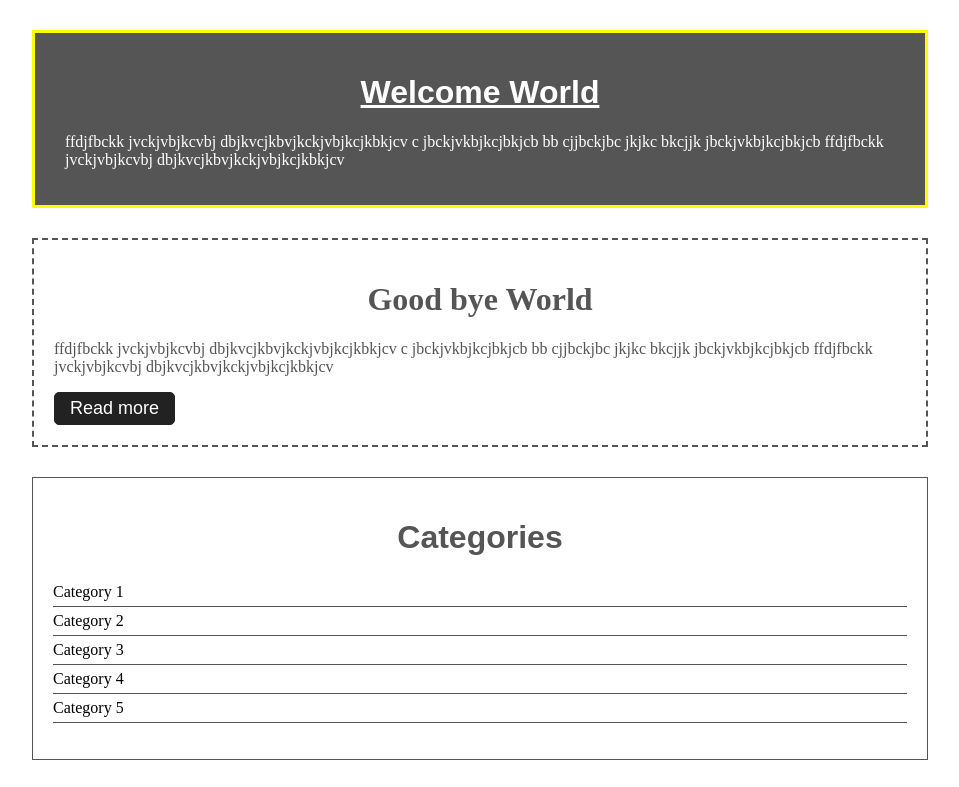
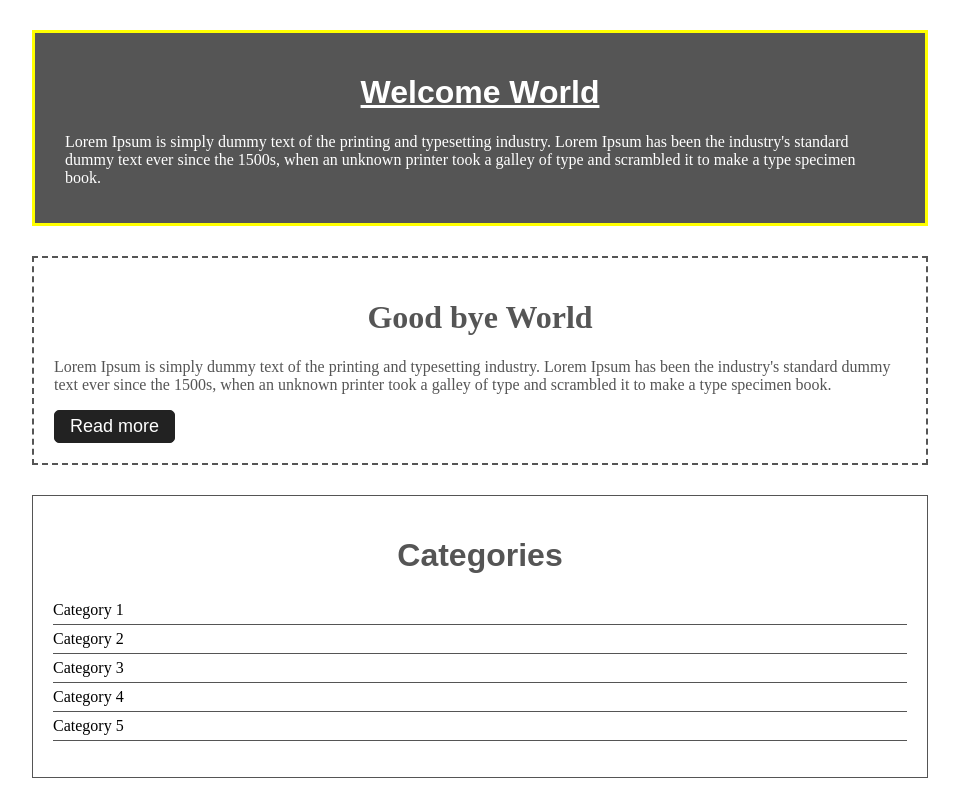
Before and after one commit to Abbos-smartech/css-course, a plain HTML site: page index.html in a window 1280 px wide. Shown: the top 787 px of the page, without its empty margins (160-1119 px from the left). Drawn offline with Linux system fonts and the light colour scheme.

Commit message:
Add files via upload

```diff
--- a/index.html
+++ b/index.html
@@ -11,17 +11,18 @@
 
         <div class="box-1">
         <h1>Welcome World</h1>
-        <p>ffdjfbckk jvckjvbjkcvbj dbjkvcjkbvjkckjvbjkcjkbkjcv
-        c jbckjvkbjkcjbkjcb bb cjjbckjbc jkjkc bkcjjk jbckjvkbjkcjbkjcb
-        ffdjfbckk jvckjvbjkcvbj dbjkvcjkbvjkckjvbjkcjkbkjcv
+        <p>Lorem Ipsum is simply dummy text of the printing and typesetting industry.
+         Lorem Ipsum has been the industry's standard dummy text ever since the 1500s,
+         when an unknown printer took a galley of type and scrambled it to make a type specimen book.
         </p>
       </div>
 
       <div class="box-2">
         <h1>Good bye World</h1>
-        <p>ffdjfbckk jvckjvbjkcvbj dbjkvcjkbvjkckjvbjkcjkbkjcv
-        c jbckjvkbjkcjbkjcb bb cjjbckjbc jkjkc bkcjjk jbckjvkbjkcjbkjcb
-        ffdjfbckk jvckjvbjkcvbj dbjkvcjkbvjkckjvbjkcjkbkjcv
+        <p>Lorem Ipsum is simply dummy text of the printing and typesetting industry.
+        Lorem Ipsum has been the industry's standard dummy text ever since the 1500s,
+        when an unknown printer took a galley of type and scrambled it to make a type
+        specimen book.
         </p>
         <button class="button">Read more</button>
       </div>
```
